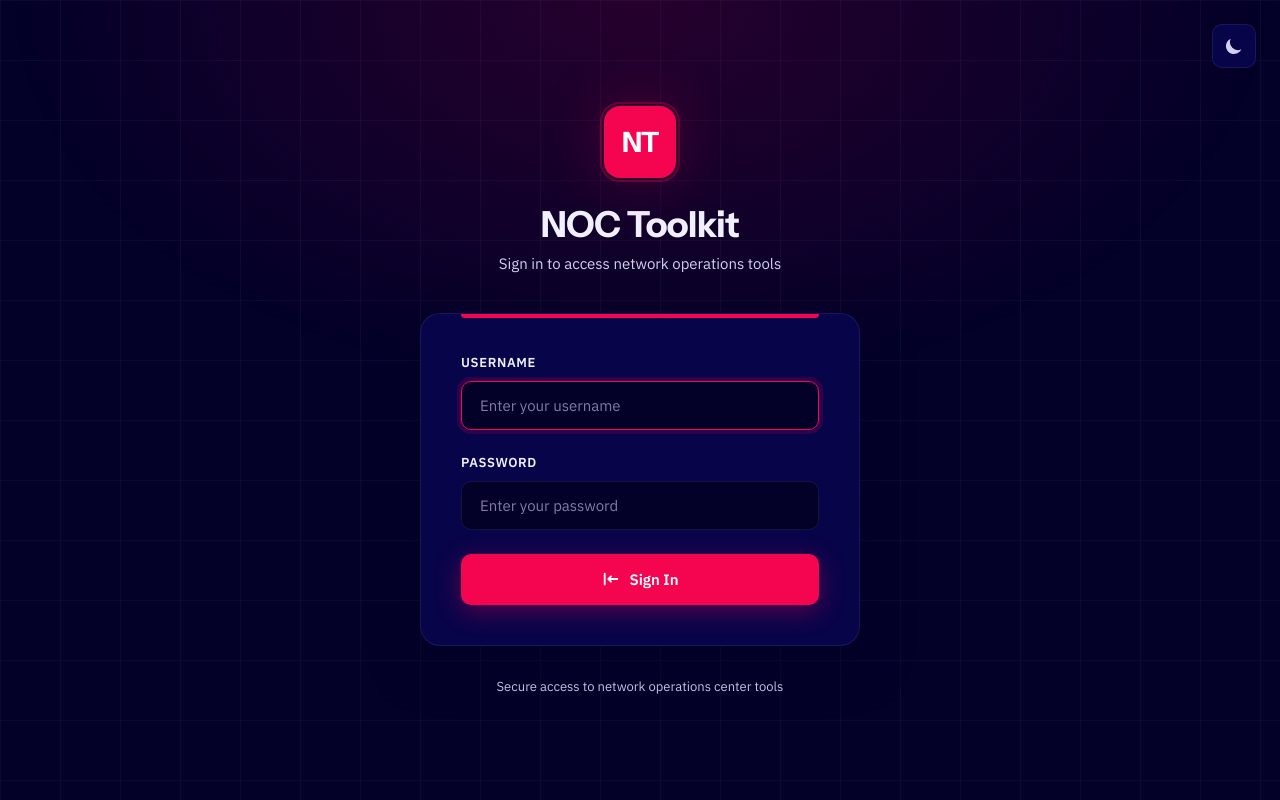
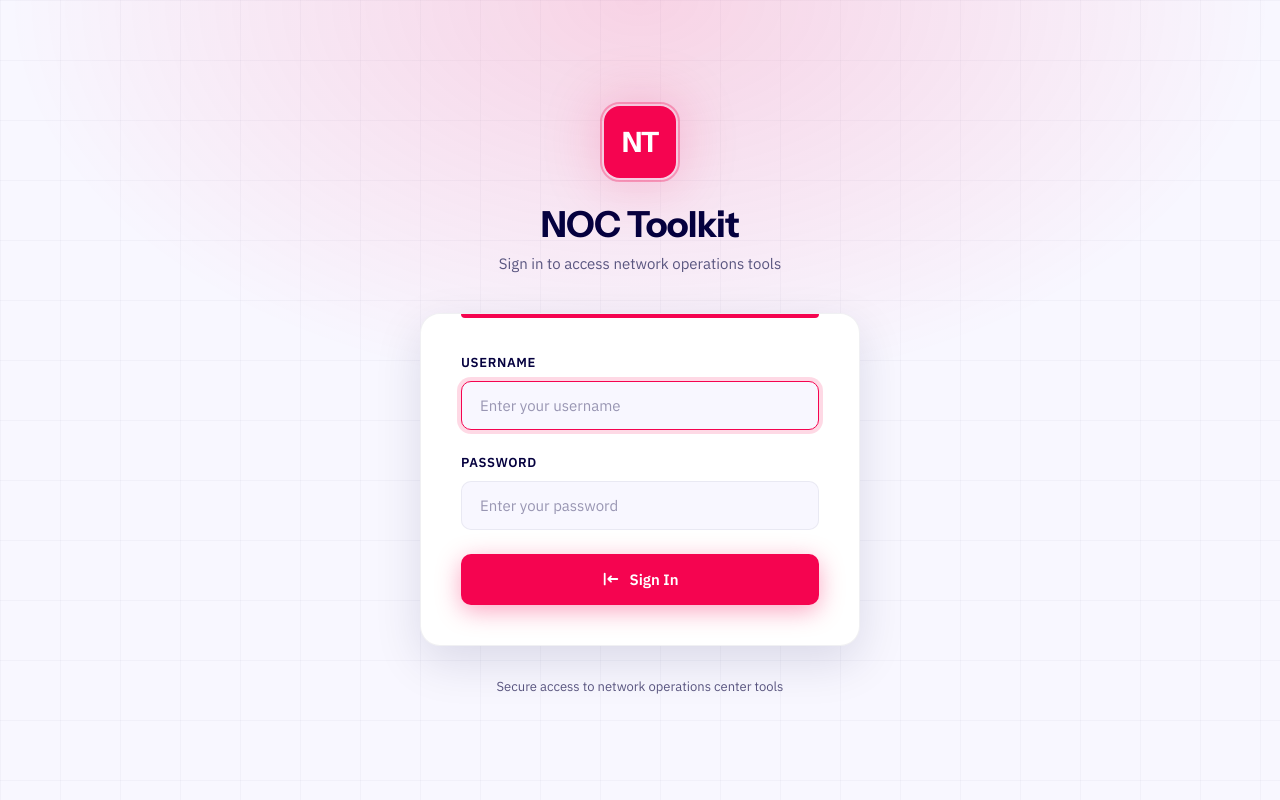
Before and after one commit to Skizzzz/NOC_Toolkit, a Python web app: template src/blueprints/auth/templates/auth/login.html in a window 1280 px wide. Run offline with Jinja, Linux system fonts and the light colour scheme; the template is opened without the code that fills it, so the values that code supplies are empty.

Commit message:
feat: US-003 - Update login page to light-only theme
Co-Authored-By: Claude Opus 4.5 <noreply@anthropic.com>

```diff
--- a/src/blueprints/auth/templates/auth/login.html
+++ b/src/blueprints/auth/templates/auth/login.html
@@ -1,5 +1,5 @@
 <!DOCTYPE html>
-<html lang="en" data-theme="dark">
+<html lang="en">
 <head>
   <meta charset="UTF-8">
   <meta name="viewport" content="width=device-width, initial-scale=1.0">
@@ -14,30 +14,20 @@
       --pink: #f50450;
       --pink-light: #ff3b6e;
 
-      --bg: #030128;
-      --card: #08044a;
-      --text: #f0f0ff;
-      --text-muted: #d4d0f0;
-      --border: rgba(245, 4, 80, 0.15);
-      --border-subtle: rgba(148, 148, 204, 0.12);
+      --bg: #f8f7ff;
+      --card: #ffffff;
+      --text: #05013f;
+      --text-muted: #5a5680;
+      --border: rgba(5, 1, 63, 0.1);
+      --border-subtle: rgba(5, 1, 63, 0.06);
 
       --success: #00d67f;
       --error: #ff4466;
       --info: #3b8bff;
 
       --radius: 12px;
-      --shadow: 0 16px 48px rgba(3, 1, 40, 0.5);
+      --shadow: 0 16px 48px rgba(5, 1, 63, 0.12);
       --glow-pink: 0 0 60px rgba(245, 4, 80, 0.25);
-    }
-
-    [data-theme="light"] {
-      --bg: #f8f7ff;
-      --card: #ffffff;
-      --text: #05013f;
-      --text-muted: #5a5680;
-      --border: rgba(5, 1, 63, 0.1);
-      --border-subtle: rgba(5, 1, 63, 0.06);
-      --shadow: 0 16px 48px rgba(5, 1, 63, 0.12);
     }
 
     * { margin: 0; padding: 0; box-sizing: border-box; }
@@ -267,45 +257,9 @@
       text-decoration: underline;
     }
 
-    /* Theme toggle */
-    .theme-toggle {
-      position: fixed;
-      top: 24px;
-      right: 24px;
-      width: 44px;
-      height: 44px;
-      border-radius: 10px;
-      background: var(--card);
-      border: 1px solid var(--border-subtle);
-      color: var(--text-muted);
-      cursor: pointer;
-      display: grid;
-      place-items: center;
-      transition: all 0.2s ease;
-      z-index: 10;
-    }
-
-    .theme-toggle:hover {
-      color: var(--pink);
-      border-color: var(--pink);
-    }
-
-    .theme-toggle .sun { display: none; }
-    .theme-toggle .moon { display: block; }
-    [data-theme="light"] .theme-toggle .sun { display: block; }
-    [data-theme="light"] .theme-toggle .moon { display: none; }
   </style>
 </head>
 <body>
-  <button class="theme-toggle" id="themeToggle" aria-label="Toggle Theme">
-    <svg class="sun" width="20" height="20" viewBox="0 0 20 20" fill="currentColor">
-      <path fill-rule="evenodd" d="M10 2a1 1 0 011 1v1a1 1 0 11-2 0V3a1 1 0 011-1zm4 8a4 4 0 11-8 0 4 4 0 018 0zm-.464 4.95l.707.707a1 1 0 001.414-1.414l-.707-.707a1 1 0 00-1.414 1.414zm2.12-10.607a1 1 0 010 1.414l-.706.707a1 1 0 11-1.414-1.414l.707-.707a1 1 0 011.414 0zM17 11a1 1 0 100-2h-1a1 1 0 100 2h1zm-7 4a1 1 0 011 1v1a1 1 0 11-2 0v-1a1 1 0 011-1zM5.05 6.464A1 1 0 106.465 5.05l-.708-.707a1 1 0 00-1.414 1.414l.707.707zm1.414 8.486l-.707.707a1 1 0 01-1.414-1.414l.707-.707a1 1 0 011.414 1.414zM4 11a1 1 0 100-2H3a1 1 0 000 2h1z"/>
-    </svg>
-    <svg class="moon" width="20" height="20" viewBox="0 0 20 20" fill="currentColor">
-      <path d="M17.293 13.293A8 8 0 016.707 2.707a8.001 8.001 0 1010.586 10.586z"/>
-    </svg>
-  </button>
-
   <div class="login-container">
     <div class="login-header">
       <div class="logo-mark">
@@ -360,18 +314,5 @@
     </div>
   </div>
 
-  <script>
-    const html = document.documentElement;
-    const themeToggle = document.getElementById('themeToggle');
-    const savedTheme = localStorage.getItem('theme') || 'dark';
-    html.setAttribute('data-theme', savedTheme);
-
-    themeToggle.addEventListener('click', function() {
-      const current = html.getAttribute('data-theme');
-      const next = current === 'dark' ? 'light' : 'dark';
-      html.setAttribute('data-theme', next);
-      localStorage.setItem('theme', next);
-    });
-  </script>
 </body>
 </html>
```
